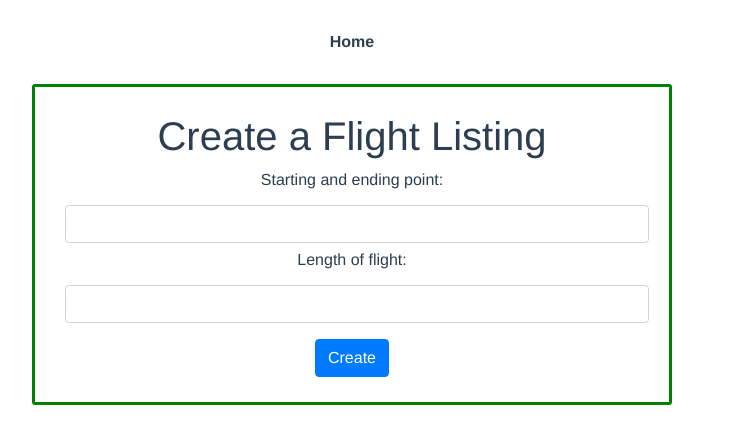
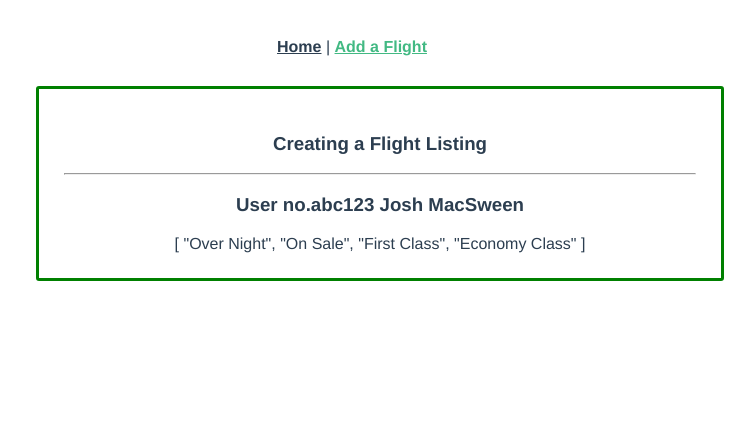
Before and after one commit to JoshMacSween/FlightSite, a Vue app: page /create in a window 1280 px wide. Shown: the top 444 px of the page, without its empty margins (288-1043 px from the left). Built offline with nearby package versions, Linux system fonts and the light colour scheme.

Commit message:
added mapstate, refactored computed properties

```diff
--- a/src/App.vue
+++ b/src/App.vue
@@ -1,13 +1,8 @@
 <template>
   <div id="app">
-    <link
-      rel="stylesheet"
-      href="https://stackpath.bootstrapcdn.com/bootstrap/4.5.0/css/bootstrap.min.css"
-      integrity="sha384-9aIt2nRpC12Uk9gS9baDl411NQApFmC26EwAOH8WgZl5MYYxFfc+NcPb1dKGj7Sk"
-      crossorigin="anonymous"
-    />
     <div id="nav">
-      <router-link to="/">Home</router-link>
+      <router-link to="/">Home</router-link> |
+      <router-link to="/create">Add a Flight</router-link>
     </div>
     <router-view />
   </div>
--- a/src/components/FlightCreate.vue
+++ b/src/components/FlightCreate.vue
@@ -1,27 +1,20 @@
 <template>
   <div class="createCard">
-    <h1>Create a Flight Listing</h1>
-    <form>
-      <div class="form-group">
-        <label for="title">Starting and ending point:</label>
-        <input type="text" class="form-control" id="title">
-        <label for="length">Length of flight:</label>
-        <input type="text" class="form-control" id="length">
-      </div>
-      <button @click="addFlight" type="submit" class="btn btn-primary">Create</button>
-
-    </form>
-
+    <h3>Creating a Flight Listing</h3>
+    <hr>
+    <h3>User no.{{ userId }} {{ userName }}</h3>
+    <span>{{ categories }}</span>
   </div>
 </template>
 
 <script>
+import { mapState } from 'vuex'
   export default {
-    methods: {
-      addFlight() {
-        this.$emit('add-to-flights')
-      }
-    }
+    computed: mapState({
+      userName: state => state.user.name,
+      userId: state => state.user.id,
+      categories: state => state.categories
+    })
   }
 </script>
 
--- a/src/components/FlightList.vue
+++ b/src/components/FlightList.vue
@@ -3,7 +3,6 @@
     <h1>Showing List of Flights</h1>
     <div>
       <FlightCard v-for="flight in flights" :key="flight.id" :flight="flight" />
-      <router-link to="/create">Add a Flight</router-link>
     </div>
   </div>
 </template>
--- a/src/store/index.js
+++ b/src/store/index.js
@@ -1,11 +1,14 @@
-import Vue from "vue";
-import Vuex from "vuex";
+import Vue from 'vue'
+import Vuex from 'vuex'
 
-Vue.use(Vuex);
+Vue.use(Vuex)
 
 export default new Vuex.Store({
-  state: {},
+  state: {
+    user: { id: 'abc123', name: 'Josh MacSween' },
+    categories: ['Over Night', 'On Sale', 'First Class', 'Economy Class'],
+  },
   mutations: {},
   actions: {},
-  modules: {}
-});
+  modules: {},
+})
```
